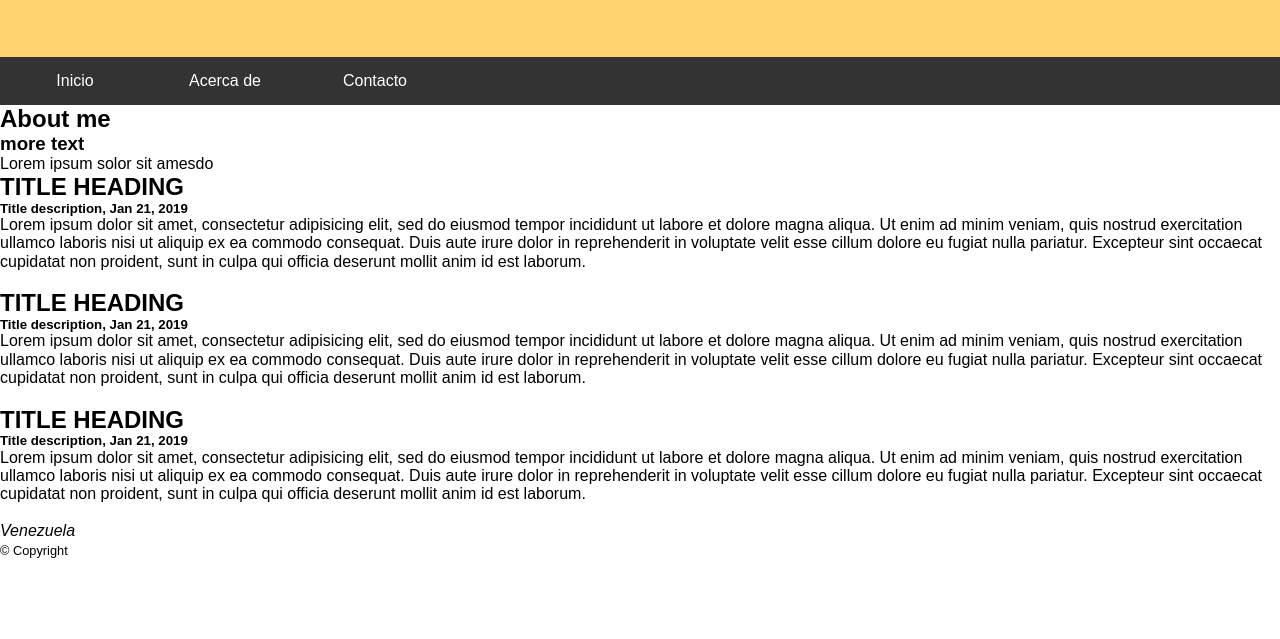
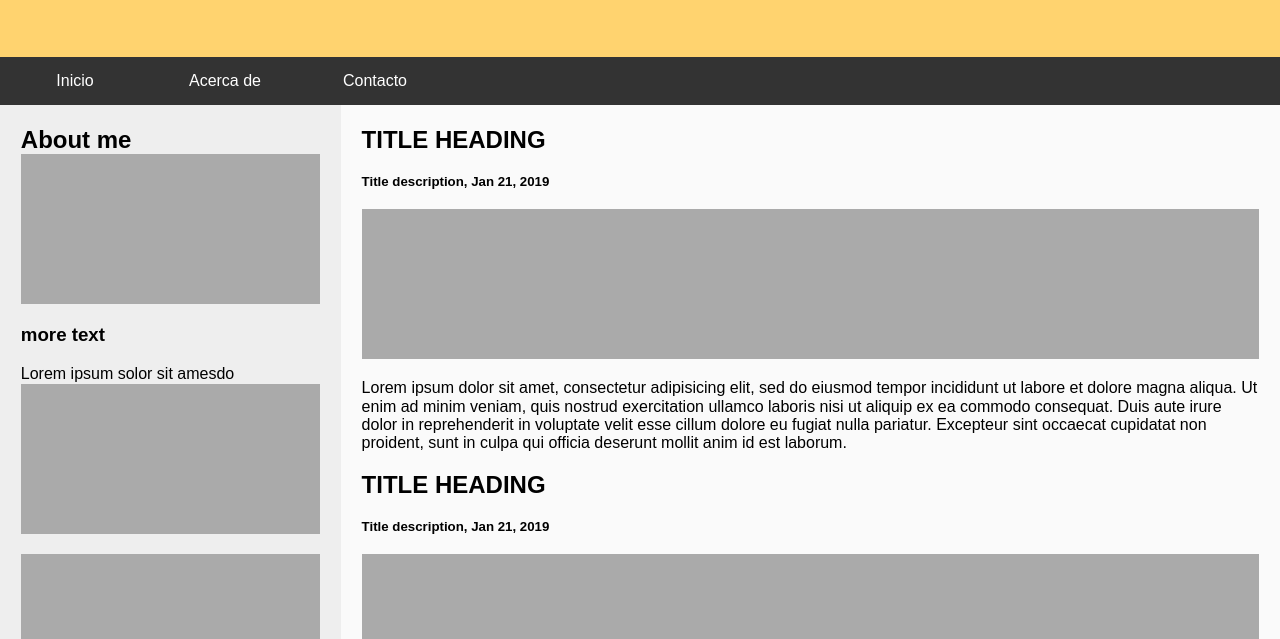
Before and after one commit to rodolfomayora/responsive-web-2, a plain HTML site: page index.html in a window 1280 px wide. Shown: the part 161-800 px from the top of the page. Drawn offline with Linux system fonts and the light colour scheme.

Commit message:
doc: add style at tag main

```diff
--- a/css/style.css
+++ b/css/style.css
@@ -22,6 +22,14 @@ footer {
 	/* evitar problemas de compatibilidad */
 	display: block;
 }
+
+.title-h2,
+.title-h3,
+.title-h5,
+.fake-img {
+	margin-bottom: 20px;
+}
+
 
 /*	HEADER
 ===========================================================*/
@@ -53,7 +61,7 @@ footer {
 
 .menu-nav__link {
 	display 				: block;
-	width 					: inherit;
+	width 					: 100%;
 	padding-top 		: 15px;
 	padding-bottom 	: 15px;
 	text-decoration : none;
@@ -67,6 +75,28 @@ footer {
 
 /*	MAIN CONTENT
 ===========================================================*/
+.main {
+	display 	: flex;
+	flex-wrap : wrap;
+}
+
+.side-content {
+	flex 						: 1;
+	padding 				: 1.3rem;
+	background-color: #eee;
+}
+
+.main-content {
+	flex 						: 3;
+	padding 				: 1.3rem;
+	background-color: #fafafa;
+}
+
+.fake-img {
+	width: 100%;
+	height: 150px;
+	background-color: #aaa;
+}
 
 /*	FOOTER
 ===========================================================*/
--- a/index.html
+++ b/index.html
@@ -30,17 +30,17 @@
 	<main class="main">
 		<aside class="side-content">
 			<h2 class="tittle-h2">About me</h2>
-			<div class="feak-img"></div>
+			<div class="fake-img"></div>
 			<h3 class="title-h3">more text</h3>
 			<p>Lorem ipsum solor sit amesdo</p>
-			<div class="feak-img"></div>
-			<div class="feak-img"></div>
-			<div class="feak-img"></div>
+			<div class="fake-img"></div>
+			<div class="fake-img"></div>
+			<div class="fake-img"></div>
 		</aside>
 
 		<section class="main-content">
 			<h2 class="title-h2">TITLE HEADING</h2>
-			<h5 class="title-5"> <time datetime="2019-01-21">Title description, Jan 21, 2019 </time> </h5>
+			<h5 class="title-h5"> <time datetime="2019-01-21">Title description, Jan 21, 2019 </time> </h5>
 			<div class="fake-img"></div>
 			<p>Lorem ipsum dolor sit amet, consectetur adipisicing elit, sed do eiusmod
 			tempor incididunt ut labore et dolore magna aliqua. Ut enim ad minim veniam,
@@ -50,7 +50,7 @@
 			proident, sunt in culpa qui officia deserunt mollit anim id est laborum.</p>
 			<br>
 			<h2 class="title-h2">TITLE HEADING</h2>
-			<h5 class="title-5"> <time datetime="2019-01-21">Title description, Jan 21, 2019 </time> </h5>
+			<h5 class="title-h5"> <time datetime="2019-01-21">Title description, Jan 21, 2019 </time> </h5>
 			<div class="fake-img"></div>
 			<p>Lorem ipsum dolor sit amet, consectetur adipisicing elit, sed do eiusmod
 			tempor incididunt ut labore et dolore magna aliqua. Ut enim ad minim veniam,
@@ -60,7 +60,7 @@
 			proident, sunt in culpa qui officia deserunt mollit anim id est laborum.</p>
 			<br>
 			<h2 class="title-h2">TITLE HEADING</h2>
-			<h5 class="title-5"> <time datetime="2019-01-21">Title description, Jan 21, 2019 </time> </h5>
+			<h5 class="title-h5"> <time datetime="2019-01-21">Title description, Jan 21, 2019 </time> </h5>
 			<div class="fake-img"></div>
 			<p>Lorem ipsum dolor sit amet, consectetur adipisicing elit, sed do eiusmod
 			tempor incididunt ut labore et dolore magna aliqua. Ut enim ad minim veniam,
```
